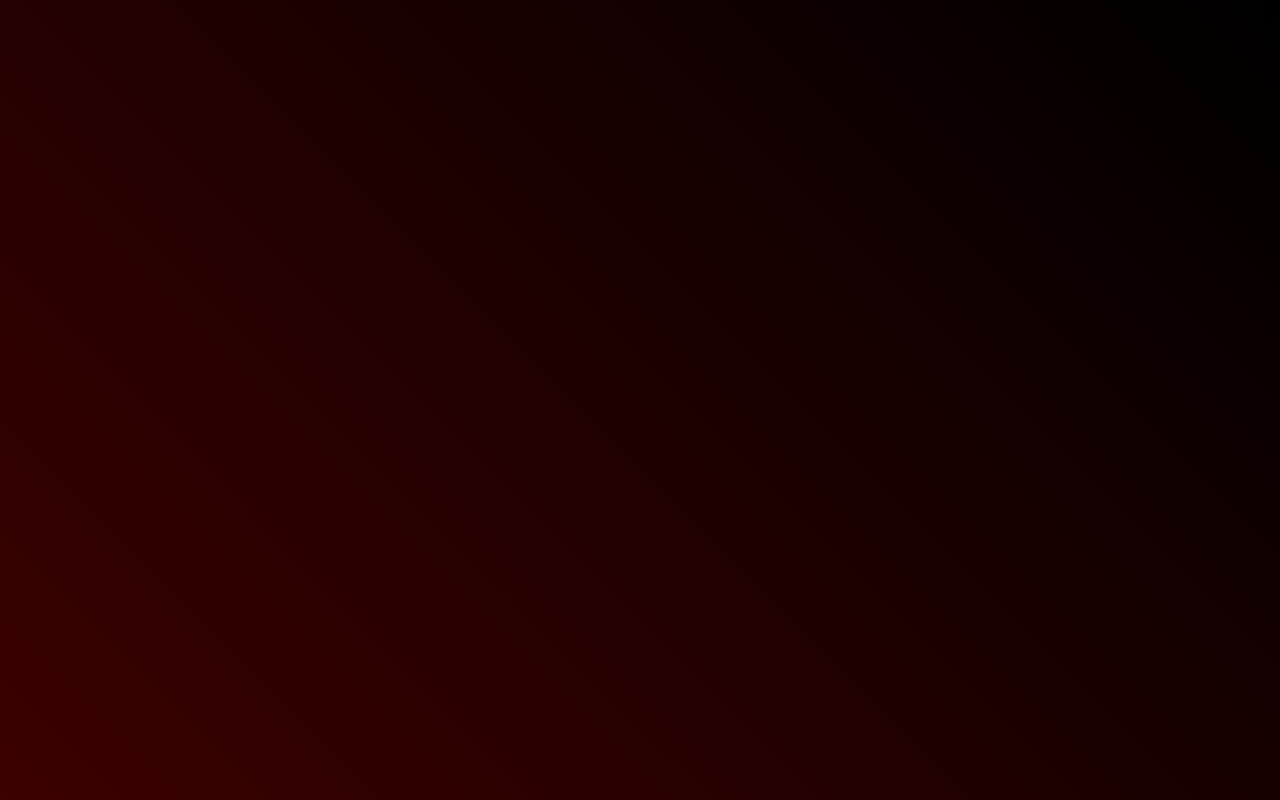
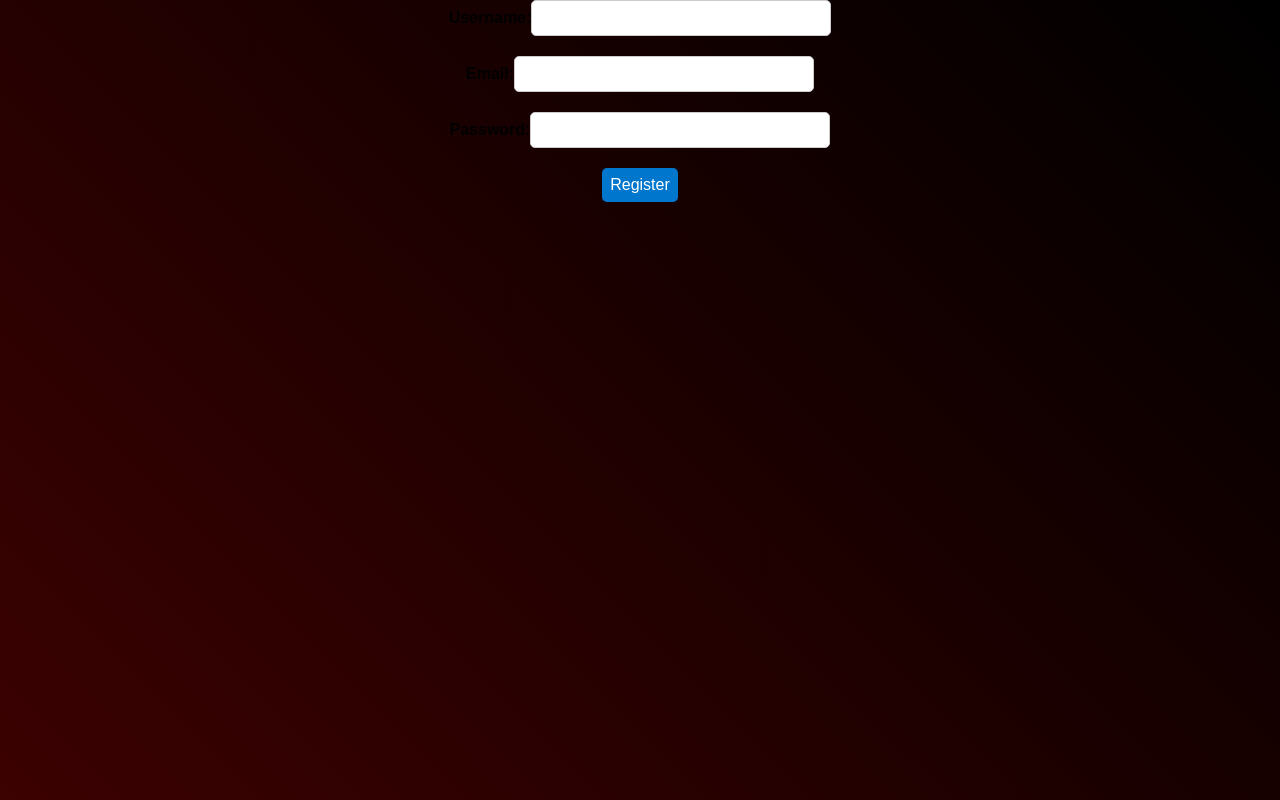
Before and after one commit to shaimeur/video-blog, a Vue app: page /register in a window 1280 px wide. Before the commit this address had no page. Built offline with nearby package versions, Linux system fonts and the light colour scheme.

Commit message:
adding the auth service using firebase

```diff
--- a/package.json
+++ b/package.json
@@ -9,6 +9,7 @@
     "preview": "vite preview"
   },
   "dependencies": {
+    "firebase": "^9.21.0",
     "vue": "^3.2.47",
     "vue-router": "^4.1.6",
     "vuex": "^4.1.0"
--- /dev/null
+++ b/src/firebaseConfig.js
@@ -0,0 +1,28 @@
+// Import the functions you need from the SDKs you need
+import { initializeApp } from "firebase/app";
+import { getAnalytics } from "firebase/analytics";
+import { getAuth } from 'firebase/auth';
+// TODO: Add SDKs for Firebase products that you want to use
+// https://firebase.google.com/docs/web/setup#available-libraries
+
+// Your web app's Firebase configuration
+// For Firebase JS SDK v7.20.0 and later, measurementId is optional
+const firebaseConfig = {
+  apiKey: "AIzaSyC9xIvhPccRhnL_V2sbMm_OK92RkjAiGPo",
+  authDomain: "video-blog-bab01.firebaseapp.com",
+  projectId: "video-blog-bab01",
+  storageBucket: "video-blog-bab01.appspot.com",
+  messagingSenderId: "134174003644",
+  appId: "1:134174003644:web:6e066a21535c0dc3a71bb9",
+  measurementId: "G-9W0YKRB01Q"
+};
+
+// Initialize Firebase
+const app = initializeApp(firebaseConfig);
+const analytics = getAnalytics(app);
+
+//initialize firebase auth
+const auth = getAuth()
+
+
+export { app, auth }
--- /dev/null
+++ b/src/pages/Login.vue
@@ -0,0 +1,93 @@
+<template>
+    <form @submit.prevent="loginUser">
+      <div>
+        <label for="email">Email:</label>
+        <input type="email" id="email" v-model="email" required>
+      </div>
+      <div>
+        <label for="password">Password:</label>
+        <input type="password" id="password" v-model="password" required>
+      </div>
+      <div>
+        <button type="submit">Login</button>
+      </div>
+    </form>
+  </template>
+
+  <script>
+  import { ref } from 'vue'
+  import { useStore } from "vuex";
+  import { useRouter } from "vue-router";
+  export default {
+    setup() {
+      const email = ref('')
+      const password = ref('')
+      const error = ref(null)
+      const store = useStore();
+      const router = useRouter();
+
+      const  loginUser = async() => {
+        // Handle login logic here
+        try {
+        await store.dispatch('logIn', {
+          email: email.value,
+          password: password.value
+        })
+        router.push('/')
+      }
+      catch (err) {
+        error.value = err.message
+      }
+      }
+
+      return {email,password,loginUser}
+    }
+  }
+  </script>
+
+  <style>
+  form {
+    display: flex;
+    flex-direction: column;
+    align-items: center;
+  }
+
+  label {
+    margin-top: 10px;
+    font-weight: bold;
+  }
+
+  input {
+    margin-bottom: 20px;
+    padding: 8px;
+    border-radius: 5px;
+    border: 1px solid #ccc;
+    font-size: 16px;
+    width: 300px;
+  }
+
+  button {
+    padding: 8px;
+    border-radius: 5px;
+    border: none;
+    background-color: #0077cc;
+    color: #fff;
+    font-size: 16px;
+    cursor: pointer;
+  }
+
+  button:hover {
+    background-color: #005fa3;
+  }
+
+  button:disabled {
+    background-color: #ccc;
+    cursor: not-allowed;
+  }
+
+  .error-message {
+    color: red;
+    margin-top: 5px;
+    font-size: 14px;
+  }
+  </style>
--- /dev/null
+++ b/src/pages/Register.vue
@@ -0,0 +1,100 @@
+<template>
+    <form @submit.prevent="registerUser">
+      <div>
+        <label for="userName">Username:</label>
+        <input type="text" id="userName" v-model="userName" required>
+      </div>
+      <div>
+        <label for="email">Email:</label>
+        <input type="email" id="email" v-model="email" required>
+      </div>
+      <div>
+        <label for="password">Password:</label>
+        <input type="password" id="password" v-model="password" required>
+      </div>
+      <div>
+        <button type="submit">Register</button>
+      </div>
+    </form>
+  </template>
+
+  <script>
+  import { ref } from 'vue';
+  import { useStore } from "vuex";
+  import { useRouter } from "vue-router";
+
+  export default {
+    setup() {
+      const userName = ref('')
+      const email = ref('')
+      const password = ref('')
+      const error = ref(null)
+
+      const store = useStore();
+      const router = useRouter();
+      const  registerUser = async () => {
+        // Handle registration logic here
+        try {
+        await store.dispatch('register', {
+          email: email.value,
+          password: password.value,
+          userName: userName.value
+        })
+        router.push('/')
+      }
+      catch (err) {
+        error.value = err.message
+            }
+      }
+
+      return {userName,email,password,registerUser}
+    }
+  }
+  </script>
+
+  <style>
+  form {
+    display: flex;
+    flex-direction: column;
+    align-items: center;
+  }
+
+  label {
+    margin-top: 10px;
+    font-weight: bold;
+  }
+
+  input {
+    margin-bottom: 20px;
+    padding: 8px;
+    border-radius: 5px;
+    border: 1px solid #ccc;
+    font-size: 16px;
+    width: 300px;
+  }
+
+  button {
+    padding: 8px;
+    border-radius: 5px;
+    border: none;
+    background-color: #0077cc;
+    color: #fff;
+    font-size: 16px;
+    cursor: pointer;
+  }
+
+  button:hover {
+    background-color: #005fa3;
+  }
+
+  button:disabled {
+    background-color: #ccc;
+    cursor: not-allowed;
+  }
+
+  .error-message {
+    color: red;
+    margin-top: 5px;
+    font-size: 14px;
+  }
+  </style>
--- a/src/router.js
+++ b/src/router.js
@@ -1,17 +1,20 @@
 import { createWebHistory, createRouter } from "vue-router";
 
-import Home from './pages/Home.vue';
-import AddPostForm from './components/AddPostForm.vue';
-
+import Home from "./pages/Home.vue";
+import AddPostForm from "./components/AddPostForm.vue";
+import Login from "./pages/Login.vue";
+import Register from "./pages/Register.vue";
 
 const routes = [
-    { name : "home", path: '/', component: Home },
-    {  name : "add-post", path: '/add-post', component: AddPostForm }
-]
+  { name: "home", path: "/", component: Home },
+  { name: "add-post", path: "/add-post", component: AddPostForm },
+  { path: "/login", name: "login", component: Login },
+  { path: "/register", name: "Register", component: Register },
+];
 
 const router = createRouter({
-    history : createWebHistory(),
-    routes,
-})
+  history: createWebHistory(),
+  routes,
+});
 
-export default router ;
+export default router;
--- a/src/store.js
+++ b/src/store.js
@@ -1,12 +1,18 @@
 // store.js
-import { createStore } from 'vuex';
+import { createUserWithEmailAndPassword } from "firebase/auth";
+import { createStore } from "vuex";
+import { auth } from "./firebaseConfig";
 
-const POSTS_STORAGE_KEY = 'my-app-posts';
+const POSTS_STORAGE_KEY = "my-app-posts";
 
 const store = createStore({
   state() {
     return {
-      posts: JSON.parse(localStorage.getItem(POSTS_STORAGE_KEY)) || []
+      posts: JSON.parse(localStorage.getItem(POSTS_STORAGE_KEY)) || [],
+      user: {
+        loggedIn: false,
+        data: null,
+      },
     };
   },
   mutations: {
@@ -14,16 +20,61 @@ const store = createStore({
       state.posts.push(postData);
       localStorage.setItem(POSTS_STORAGE_KEY, JSON.stringify(state.posts));
     },
+    SET_LOGGED_IN(state, value) {
+      state.user.loggedIn = value;
+    },
+    SET_USER(state, data) {
+      state.user.data = data;
+    },
   },
   actions: {
     addPost(context, postData) {
-      context.commit('ADD_POST', postData);
+      context.commit("ADD_POST", postData);
+    },
+    async register(context, { email, password, username }) {
+      const response = await createUserWithEmailAndPassword(
+        auth,
+        email,
+        password
+      );
+      if (response) {
+        context.commit("SET_USER", response.user);
+        response.user.updateProfile({ displayName: username });
+      } else {
+        throw new Error("Unable to register user");
+      }
+    },
+    async login(context, { email, password }) {
+      const response = await signInWithEmailAndPassword(auth, email, password);
+      if (response) {
+        context.commit("SET_USER", response.user);
+      } else {
+        throw new Error("login failed!! ");
+      }
+    },
+    async logout(context) {
+      await signOut(auth);
+      context.commit("SET_LOGGED_IN", null);
+    },
+    async fetchUserData(context, user) {
+      context.commit("SET_LOGGED_IN", user !== null);
+      if (user) {
+        context.commit("SET_USER", {
+          displayName: user.displayName,
+          email: user.email,
+        });
+      }else{
+        context.commit("SET_USER", null);
+      }
     },
   },
   getters: {
     getPosts(state) {
       return state.posts;
     },
+    user(state) {
+      return state.user;
+    },
   },
 });
 
```
Also changed, not shown: src/pages/Navbar.vue (added), 1 other file (tests, documents, lock files or other folders).
